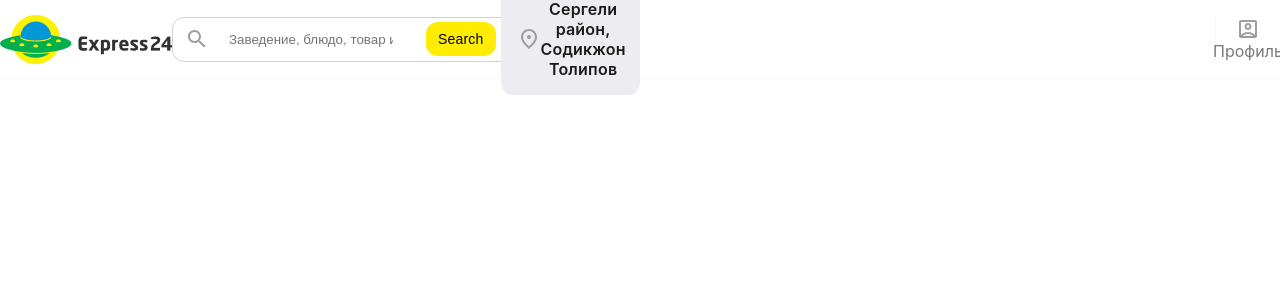
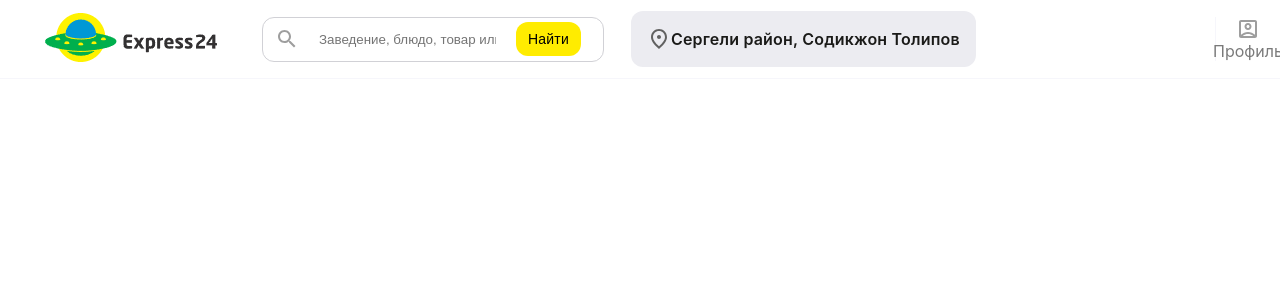
Before and after one commit to Prouzad/express24, a React (Create React App) app: page / in a window 1280 px wide. Shown: the top 300 px of the page. Built offline with nearby package versions, Linux system fonts and the light colour scheme; the HTML template or start-up script is replaced by a standard one.

Commit message:
refactor: add carousel file

```diff
--- a/package.json
+++ b/package.json
@@ -15,6 +15,7 @@
     "@types/react": "^18.0.26",
     "@types/react-dom": "^18.0.10",
     "react": "^18.2.0",
+    "react-alice-carousel": "^2.7.0",
     "react-dom": "^18.2.0",
     "react-scripts": "5.0.1",
     "typescript": "^4.9.4",
--- a/src/App.tsx
+++ b/src/App.tsx
@@ -1,4 +1,3 @@
-import React from 'react';
 import './App.css';
 import Header from './components/Header/Header';
 
--- a/src/components/Header/Header.module.css
+++ b/src/components/Header/Header.module.css
@@ -9,13 +9,16 @@
 }
 
 .leftBox{
-	width: 50%;
+	width: 80%;
 	display: flex;
 	align-items: center;
-	justify-content: space-around;
 }
 
-.logo,img{
+.logo, .searchBox, .locationBox{
+	margin-left: 45px;
+}
+
+.logo img{
 	height: 49px;
 	width: 172px;
 }
@@ -59,13 +62,12 @@
 }
 
 .locationBox{
-	max-width: 50%;
+	max-width: 782px;
 	border-radius: 12px;
 	background: #ececf1;
 	border: none;
 	color: #1a1a18;
 	cursor: pointer;
-	overflow: hidden;
 	border-radius: 12px;
 	letter-spacing: .2px;
 	-webkit-tap-highlight-color: transparent;
@@ -82,6 +84,7 @@
 	font-weight: 600;
 	line-height: 20px;
 	display: flex;
+	white-space: nowrap;
 	align-items: center;
 }
 
--- a/src/components/Header/Header.tsx
+++ b/src/components/Header/Header.tsx
@@ -17,13 +17,13 @@ function Header() {
 				<div className={style.searchBox}>
 					<form>
 						<SearchIcon sx={{color: grey[500]}}/>
-						<input type={'search'} placeholder='Заведение, блюдо, товар или кухня'/>
-						<button>Search</button>
+						<input type={'text'} placeholder='Заведение, блюдо, товар или кухня'/>
+						<button>Найти</button>
 					</form>
 				</div>
 				<div className={style.locationBox}>
 					<div className={style.location}>
-						<PlaceOutlinedIcon sx={{color: grey[500]}}/>
+						<PlaceOutlinedIcon sx={{color: grey[700]}}/>
 						Сергели район, Содикжон Толипов
 					</div>
 				</div>
```
Also changed, not shown: src/components/Carousel/Carousel.tsx (added, +10 -0 lines), src/components/Carousel/Carousel.module.css (added), 1 other file (tests, documents, lock files or other folders).
